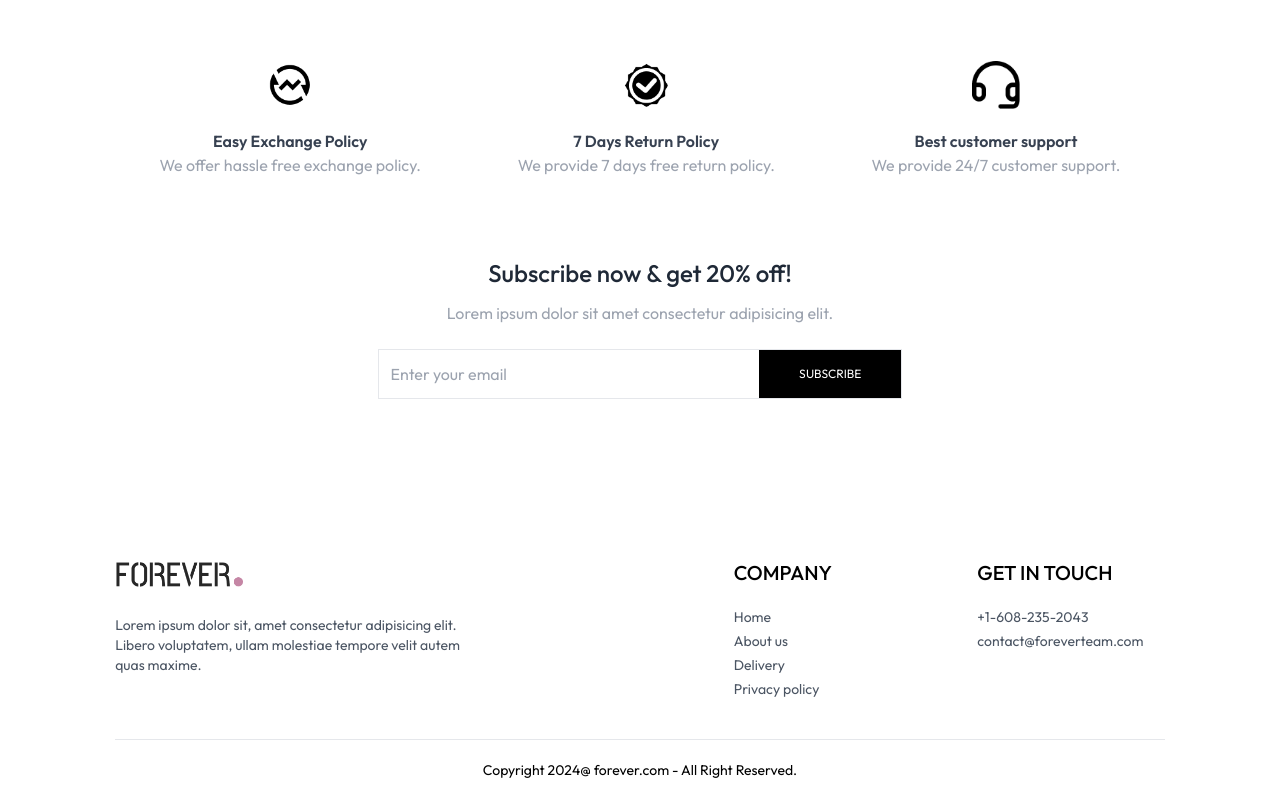
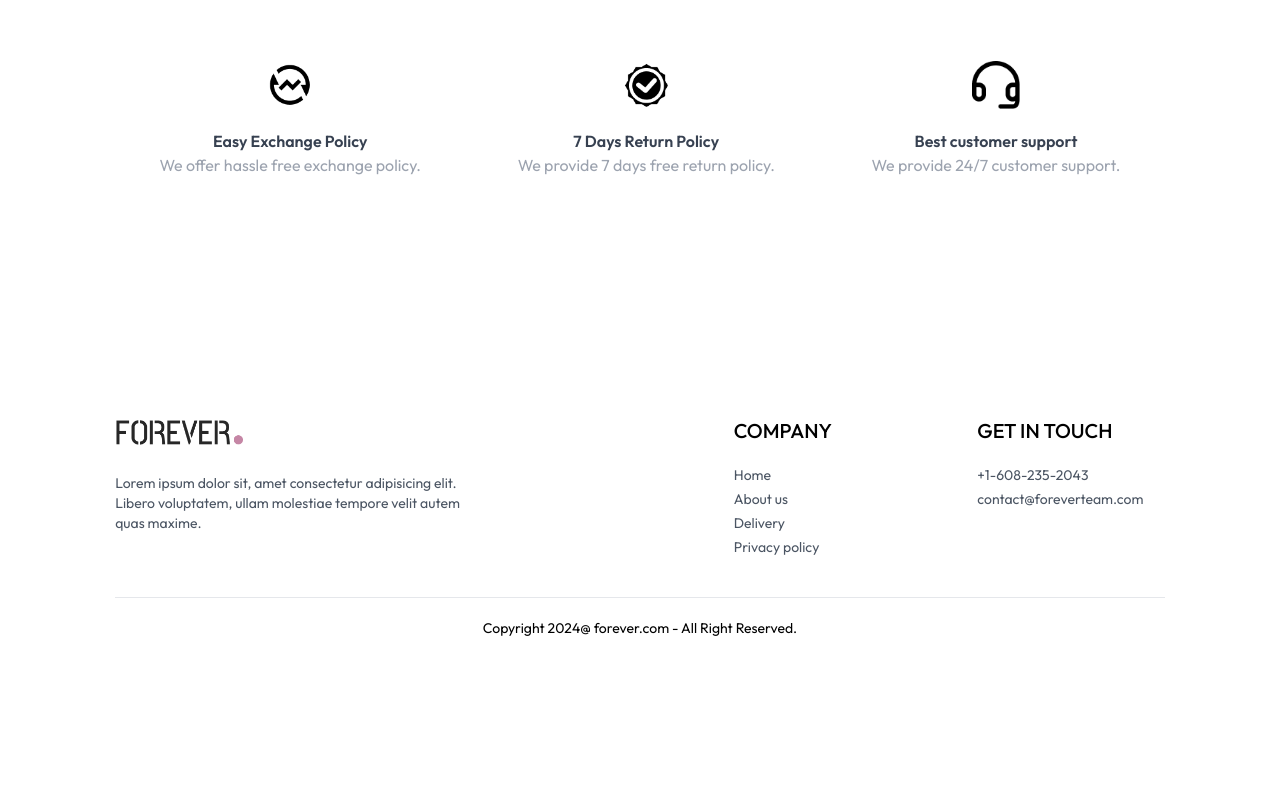
Before and after one commit to waizin28/Ecommerce-app, a React app in the folder clothing-store/: page / in a window 1280 px wide. Shown: the part 1872-2672 px from the top of the page. After the commit the page ends 2530 px from the top, so only its background shows below. Built offline with nearby package versions, Linux system fonts and the light colour scheme; the HTML template or start-up script is replaced by a standard one.

Commit message:
removed NewsLetterBox from Home

```diff
--- a/clothing-store/src/pages/Home.jsx
+++ b/clothing-store/src/pages/Home.jsx
@@ -3,7 +3,7 @@ import Hero from '../components/Hero';
 import LatestCollection from '../components/LatestCollection';
 import BestSeller from '../components/BestSeller';
 import OurPolicy from '../components/OurPolicy';
-import NewsLetterBox from '../components/NewsLetterBox';
+// import NewsLetterBox from '../components/NewsLetterBox';
 const Home = () => {
   return (
     <div>
@@ -11,7 +11,7 @@ const Home = () => {
       <LatestCollection />
       <BestSeller />
       <OurPolicy />
-      <NewsLetterBox />
+      {/* <NewsLetterBox /> */}
     </div>
   );
 };
```
